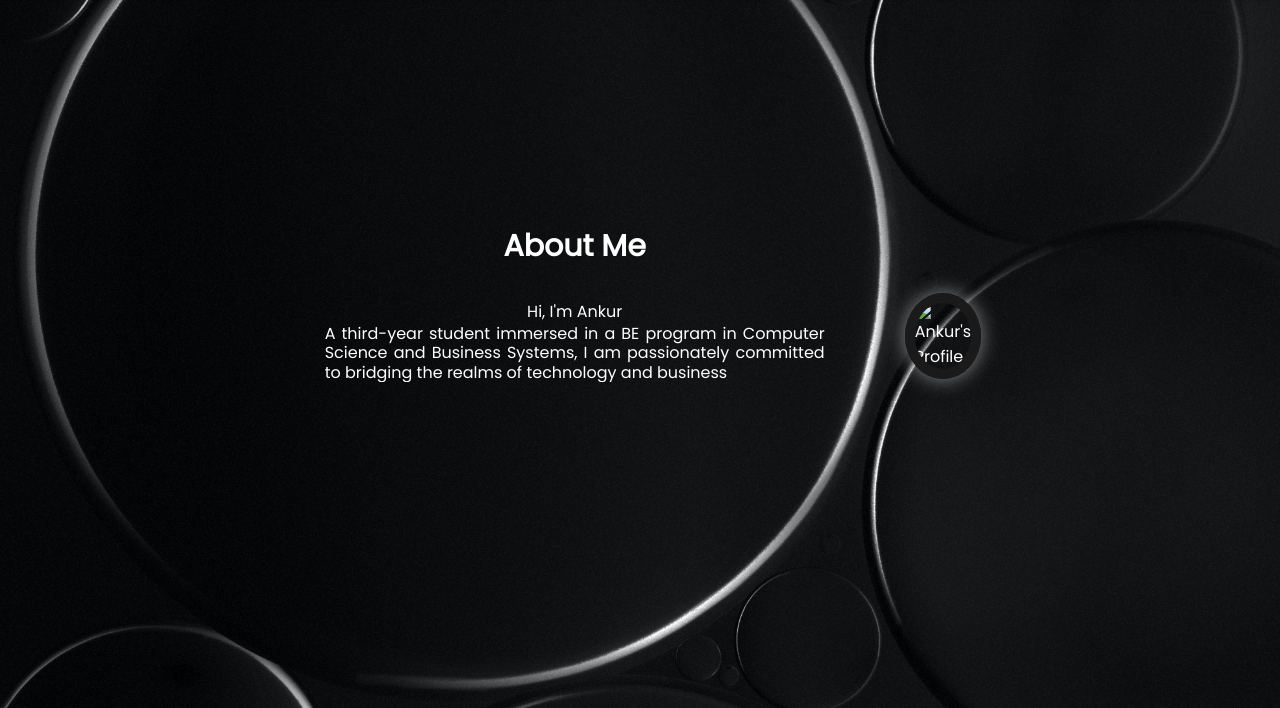
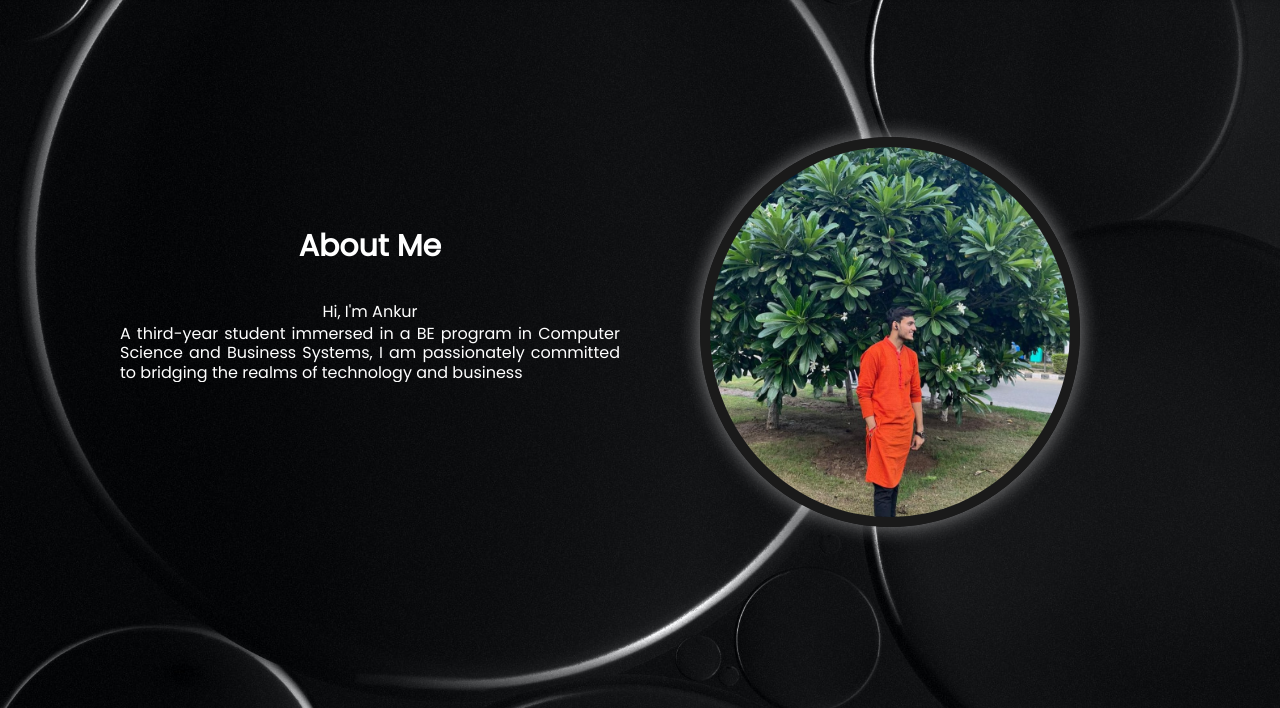
Before and after one commit to ankur3085/Portfolio, a website: page about.html in a window 1280 px wide. Shown: the part 92-800 px from the top of the page. Drawn offline with Linux system fonts and the light colour scheme; files whose address does not match are found by name.

Commit message:
Update about.html

```diff
--- a/about.html
+++ b/about.html
@@ -27,7 +27,7 @@
         </div>
       </div>
       <div id="about-image-container">
-        <img src="/images/Ankur.jpg" alt="Ankur's Profile">
+        <img src="Ankur.jpg" alt="Ankur's Profile">
       </div>
     </div>
   </div>
```
